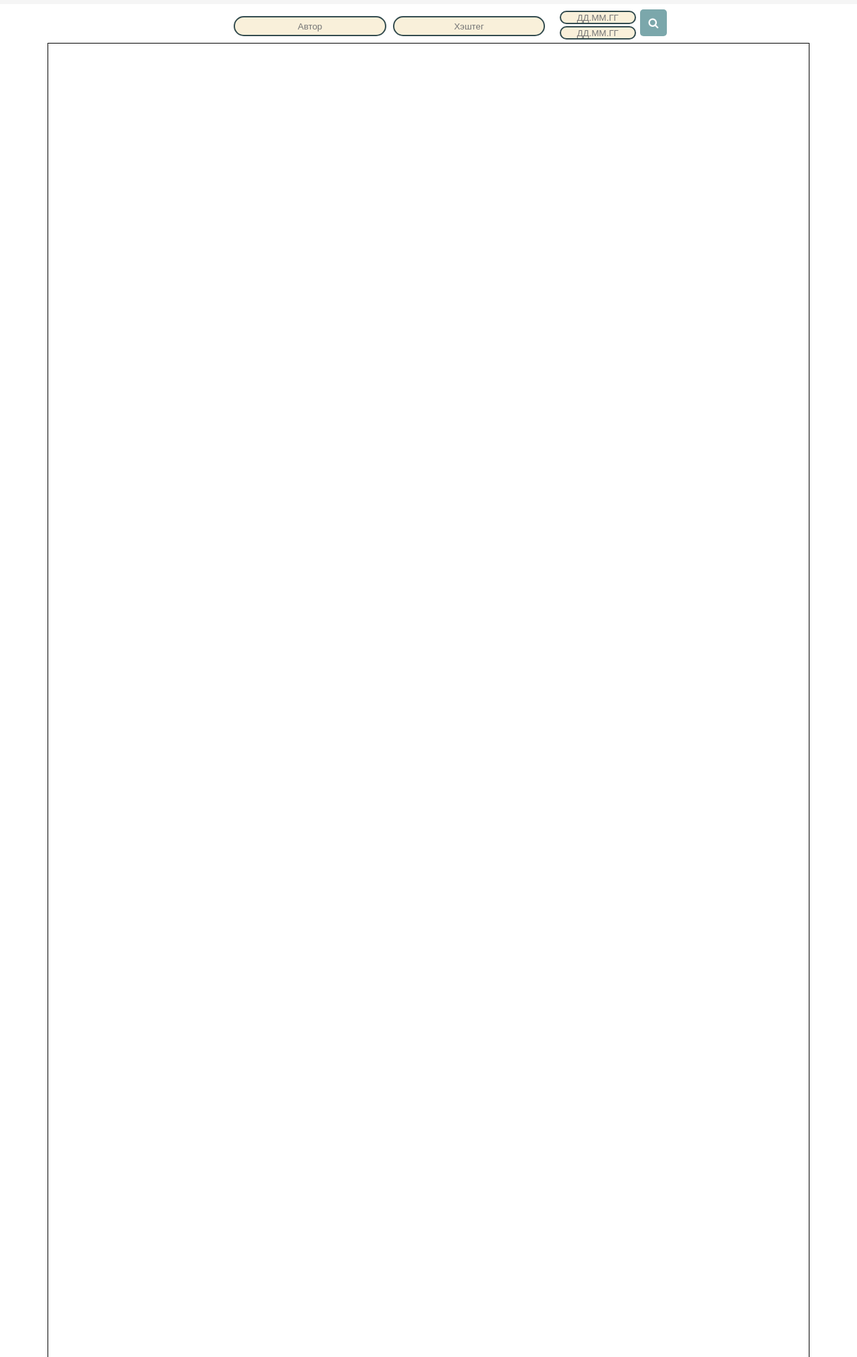
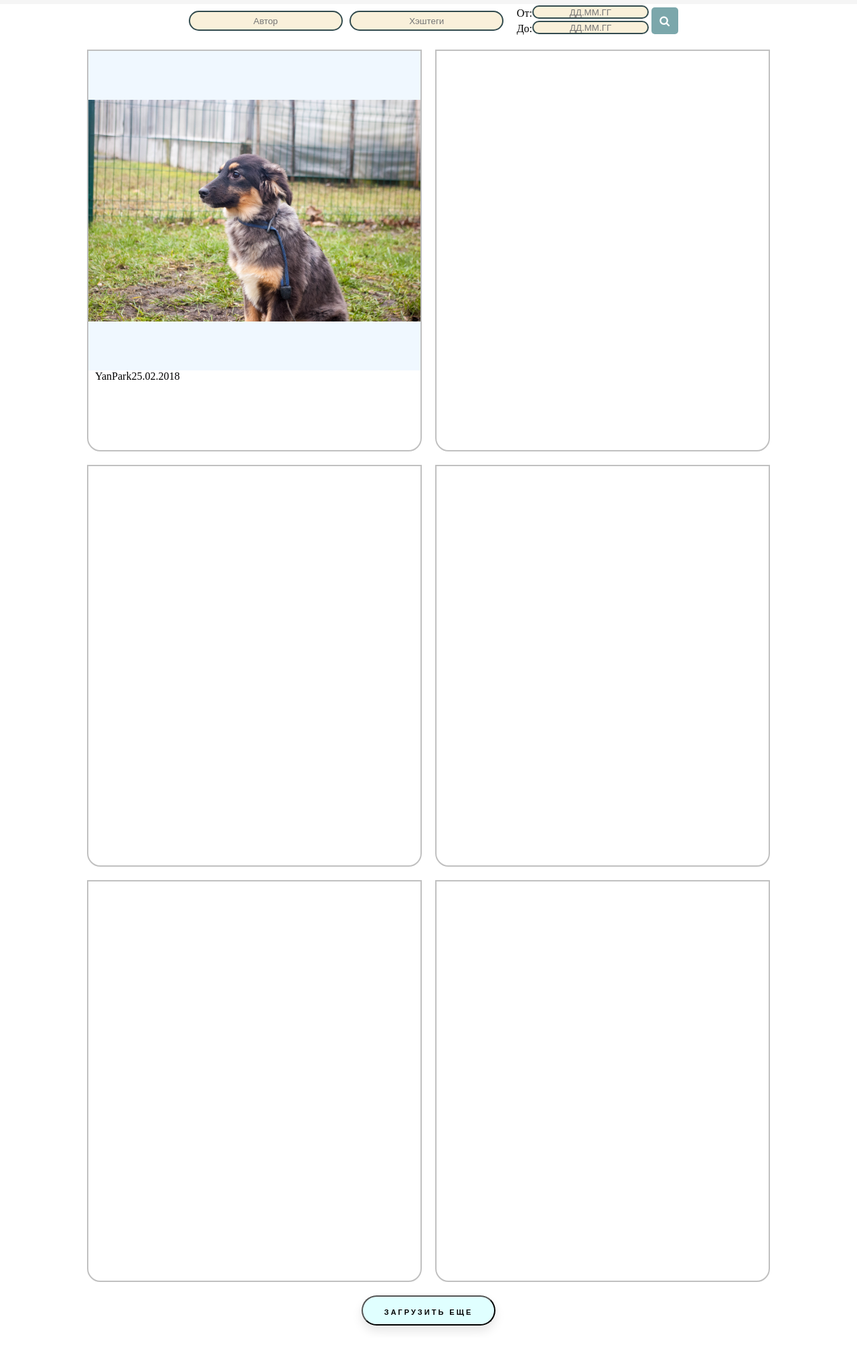
Before and after one commit to yana617/yana617.github.io, a plain HTML site: page index.html in a window 1280 px wide. Shown: the part 64-2090 px from the top of the page at 67% size. After the commit the page ends 2061 px from the top, so only its background shows below. Drawn offline with Linux system fonts and the light colour scheme.

Commit message:
add content

```diff
--- a/index.html
+++ b/index.html
@@ -10,11 +10,11 @@
 <body>
     <header>
         <div id="logo">
-            <div class="icon"><img src="icon.jpg"></div>
+            <div id="icon"><img src="icon.jpg"></div>
             <span id="logoText">PhotoCloud</span>
         </div>
         <div id="addPhoto">
-            <div class="addButton">Добавить фото</div>
+            <a id="addButton" href="#">Добавить фото</a>
         </div>
         <div id="userName">
             <div id="userNameShort">YP</div>
@@ -24,24 +24,39 @@
     <div id="search">
         <div class="searchAuthorHashtag">
             <input type="text" placeholder="Автор">
-            <input type="text" placeholder="Хэштег">
+            <input type="text" placeholder="Хэштеги">
 
         </div>
         <div class="searchData">
-            <input type="text" placeholder="ДД.ММ.ГГ">
-            <input type="text" placeholder="ДД.ММ.ГГ">
+            <span class="inputDataText">От: </span><input type="text" placeholder="ДД.ММ.ГГ">
+            <span class="inputDataText">До: </span><input type="text" placeholder="ДД.ММ.ГГ">
         </div>
         <button type="submit"></button>
     </div>
-    </div>
     <div id="content">
+        <div class="post">
+            <div class="image"><img src="IMGP2622.jpg" class="imagePosition"></div>
+            <div class="imageOwnerDataInfo"><span class="userNameLabel">YanPark</span><span class="PhotoUploadDataLabel">25.02.2018</span></div>
+            <div class="imageText"></div>
+        </div>
         <div class="post">
 
         </div>
         <div class="post">
 
         </div>
+        <div class="post">
+
+        </div>
+        <div class="post">
+
+        </div>
+        <div class="post">
+
+        </div>
+
     </div>
+    <button id="LoadMoreButton">Загрузить еще</button>
     <footer>
 
     </footer>
--- a/styles.css
+++ b/styles.css
@@ -1,4 +1,3 @@
-/* html{display: flex;} */
 body{
     display: flex;
     flex-direction: column;
@@ -25,7 +24,7 @@ header{
     font-size: 30px;
     float: left;
 }
-.icon{
+#icon{
     width: 50px;
     height: 50px;
     position: absolute;
@@ -40,10 +39,12 @@ header{
     font-family: Palatino Linotype;
     font-size: 25px;
 }
-.addButton{
+#addButton{
     margin: auto;
     background-color: azure;
     height: 70%;
+    color: black;
+    text-decoration-line: none;
     width: 55%;
     display: flex;
     text-align: center;
@@ -52,7 +53,7 @@ header{
     border: 1px solid black;
     border-radius: 7px;
 }
-.addButton:hover{
+#addButton:hover{
     background-color: black;
     color: white;
 }
@@ -98,11 +99,15 @@ header{
 
 
 #search{
+    width: 100%;
+    height: 50px;
+    top: 70px;
+    position: fixed;
     display: flex;
     flex-direction: row;
-    width: 100%;
-    height: 50px;
-    margin-top: 70px;
+    background-color: white;
+    border-bottom-color: blanchedalmond;
+
 }
 * {box-sizing: border-box;}
 .searchAuthorHashtag{
@@ -112,7 +117,7 @@ header{
     align-items: center;
     align-content: center;
     justify-content: center;
-    margin-left: 25%;
+    margin-left: 20%;
 }
 .searchAuthorHashtag input {
     width: 45%;
@@ -127,18 +132,18 @@ header{
 ::-webkit-input-placeholder {
     text-align:center;
 }
-
 .searchData{
-    width: 10%;
+    width: 16%;
     height: 100%;
     display: flex;
-    flex-direction: column;
+    flex-direction: row;
+    flex-wrap: wrap;
     align-items: center;
     align-content: center;
     justify-content: center;
 }
 .searchData input{
-    width: 90%;
+    width: 85%;
     height: 20px;
     margin-bottom: 3px;
     border-radius: 40px;
@@ -152,10 +157,10 @@ header{
     width: 55%;
 }
 .searchData input:focus{
-    width: 100%;
+    width: 87%;
 }
-button {
-    top: 0;
+#search button {
+    margin-top: 5px;
     right: 20px;
     width: 40px;
     height: 40px;
@@ -164,7 +169,7 @@ button {
     border-radius: 5px;
     cursor: pointer;
 }
-button:before{
+#search button:before{
     content: "\f002";
     font-family: FontAwesome;
     font-size: 16px;
@@ -175,33 +180,105 @@ button:before{
 
 
 #content{
-    width: 90%;
-    height: 2000px;
-    border: 1px black solid;
-    margin-top: auto;
+    display: flex;
+    flex-direction: row;
+    flex-wrap: wrap;
+    width: 100%;
+    height: auto;
+    margin-top: 120px;
+    align-items: center;
+    align-content: center;
+    justify-content: center;
+}
+.post{
+    width: 500px;
+    height: 600px;
+    border: 2px solid silver;
+    margin: 10px;
+    border-radius: 0 0 20px 20px;
+    display: flex;
+    justify-content: center;
+    flex-direction: column;
+}
+.image{
+    display: flex;
+    width:100%;
+    height: 80%;
+    background-color: aliceblue;
+}
+.imagePosition{
+    display: flex;
+    max-width: 100%;
+    max-height: 100%;
+    align-self: center;
+    justify-content: space-between;
+    align-items: center;
+}
+.imageOwnerDataInfo{
+    display: flex;
+    width: 100%;
+    height: 20%;
+    padding-left: 10px;
+    padding-right: 10px;
+}
+.userNameLabel{
+    float: left;
+}
+.PhotoUploadDataLabel{
+    float: right;
 }
 
+#LoadMoreButton{
+    outline: none;
+    width: 200px;
+    height: 45px;
+    line-height: 45px;
+    border-radius: 45px;
+    margin: 10px 20px;
+    font-family: 'Montserrat', sans-serif;
+    font-size: 11px;
+    text-transform: uppercase;
+    text-align: center;
+    letter-spacing: 3px;
+    font-weight: 600;
+    /* color: #524f4e; */
+    color: black;
+    background:lightcyan;
+    /* background: white; */
+    box-shadow: 0 8px 15px rgba(0,0,0,.1);
+    transition: .3s;
+}
+#LoadMoreButton:hover{
+    background: #2EE59D;
+    box-shadow: 0 15px 20px rgba(46,229,157,.4);
+    color: white;
+    transform: translateY(-7px);
+}
 
-
-  footer{
+footer{
 
 }
 
 
 @media (max-width: 700px) {
-    #logo{width: 20%; }
-    #userName{width: 20%;}
-    #addPhoto{width: 60%;}
+    #logo{width: 15%; }
+    #userName{width: 15%;}
+    #addPhoto{width: 70%;}
     #userNameFull{display: none;}
     #userNameShort{right:10px;}
-    .icon {left: 15px;}
-    .addButton{width: 100%;}
+    #icon {left: 15px;}
+    #addButton{width: 100%;}
     #logoText{display: none;}
+    .post{height: 500px;}
   }
 @media (max-width: 830px){
-    .addButton{width: 85%;}
+    #addButton{width: 85%;}
     #logo{padding-left: 70px;}
-    .icon{left: 20px;}
+    #icon{left: 20px;}
+    .searchData{width: 35%;}
     .searchAuthorHashtag{margin-left: 0%; width: 65%;}
-    .searchData{width: 25%;}
+    .inputDataText{display: none;}
   }
+  @media(max-width:1150px){
+      .searchData{width: 20%;}
+  }
```
Also changed, not shown: IMGP2622.jpg (added).
